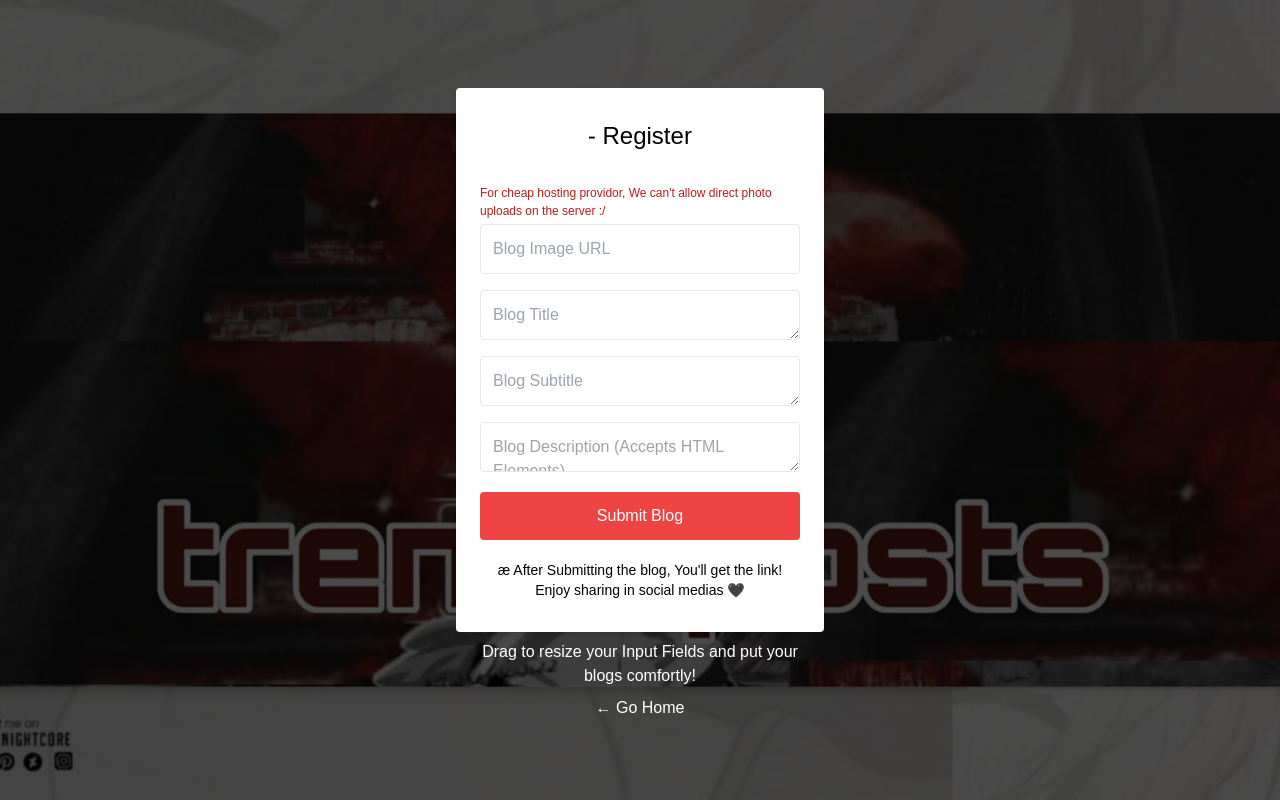
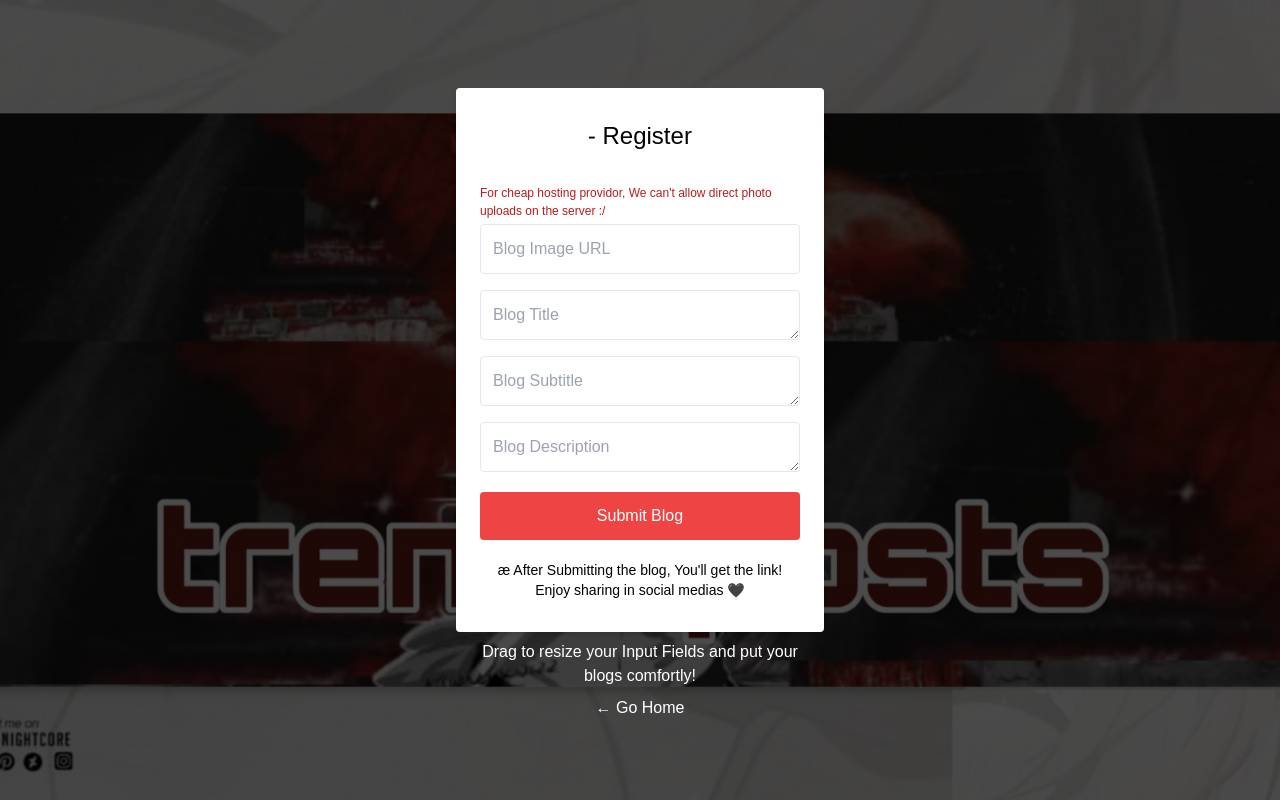
Before and after one commit to EttisafRup/trendoposts, a Node server app: page /user/post in a window 1280 px wide. Run offline with Node 20, Linux system fonts and the light colour scheme; the visitor is signed in with stand-in values (Sample User, id 1); some libraries are stand-ins or nearby versions.

Commit message:
profiling

```diff
--- a/controllers/blog.controller.js
+++ b/controllers/blog.controller.js
@@ -10,7 +10,7 @@ const homeRoute = async (req, res) => {
       (await userBlog.findOne({ _id: blogId }))
     const isValidUser = await User.findOne({ _id: findBlog.user })
     if (findBlog) {
-      const theJWTToken = req.signedCookies.trendoposts
+      // const theJWTToken = req.signedCookies.trendoposts
       const returnBlog = {
         pageTitle: "Blogs",
         app: process.env.APP_NAME,
--- a/controllers/userControllers/postblog.controller.js
+++ b/controllers/userControllers/postblog.controller.js
@@ -10,7 +10,9 @@ const postBlogController = (req, res) => {
 
 const addUserBlog = async (req, res) => {
   const isValidUser = req.isValidUser
+  req.body.description = req.body.description.replace("\r\n", "<br>")
   const addNewBlog = new userBlog({ ...req.body, user: isValidUser._id })
+
   try {
     addNewBlog.save()
     res.json({ success: "Successfully Posted a New Blog!", blog: addNewBlog })
@@ -27,6 +29,7 @@ const findUserBlog = async (req, res) => {
       app: process.env.APP_NAME,
       foundBlogs: findBlog,
       user: req.isValidUser,
+      blogger: req.params.id,
     })
   } catch (err) {
     res.json({ error: "Oops! Something went wrong :/" })
--- a/views/blog.ejs
+++ b/views/blog.ejs
@@ -140,8 +140,7 @@
 	</footer>
 
 	<script>
-		/* Progress bar */
-		//Source: https://alligator.io/js/progress-bar-javascript-css-variables/
+
 		var h = document.documentElement,
 			b = document.body,
 			st = 'scrollTop',
--- a/views/users/userblog.ejs
+++ b/views/users/userblog.ejs
@@ -110,7 +110,7 @@
               type="text"
               class="block border w-full p-3 rounded mb-4"
               name="description"
-              placeholder="Blog Description (Accepts HTML Elements)"
+              placeholder="Blog Description"
               rows="1"
             ></textarea>
 
@@ -125,7 +125,7 @@
             >
               Submit Blog
             </button>
-            <p class="success success-message text-green-700"></p>
+            <p class="success success-message text-green-700 text-sm"></p>
           </form>
 
           <div class="text-center text-sm text-grey-dark mt-4">
```
Also changed, not shown: views/users/findblogs.ejs (+6 -1 lines).
